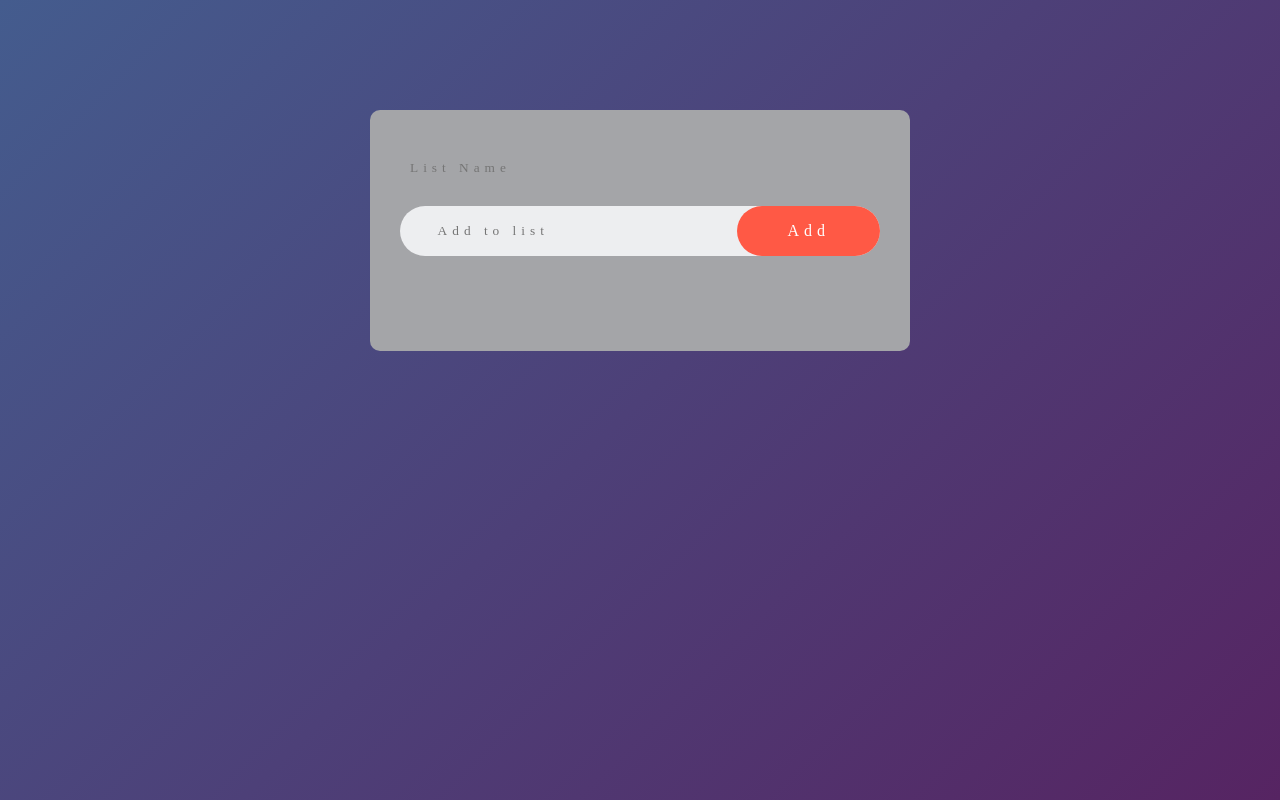
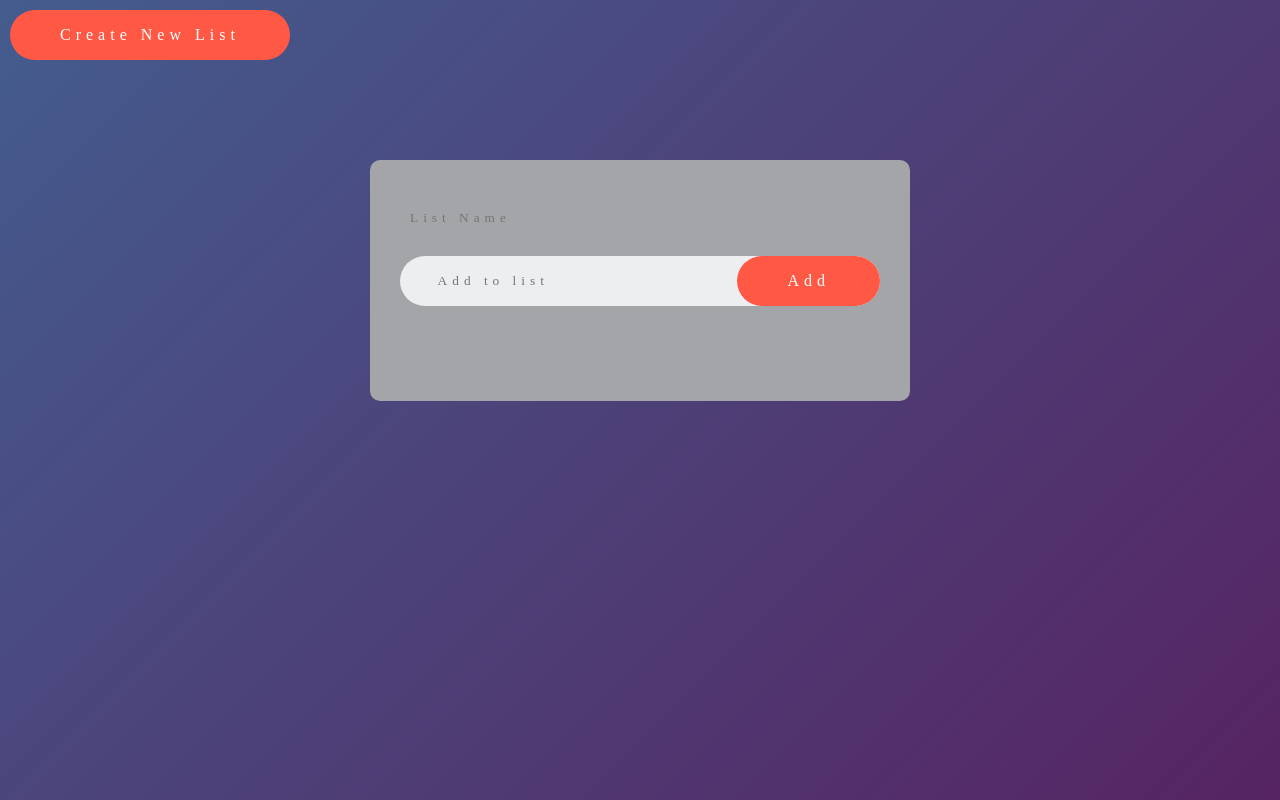
Before and after one commit to rin-11/Organizer-App, a plain HTML site: page index.html in a window 1280 px wide. Drawn offline with Linux system fonts and the light colour scheme; a web font is replaced by a local one.

Commit message:
create new list button

```diff
--- a/index.html
+++ b/index.html
@@ -8,6 +8,7 @@
 </head>
 <body>
     <div class="container">
+        <button onclick="createNewList()">Create New List</button>
         <div class="todo">
             <h2>
             <input type="text" id="todo" placeholder="List Name">
```
